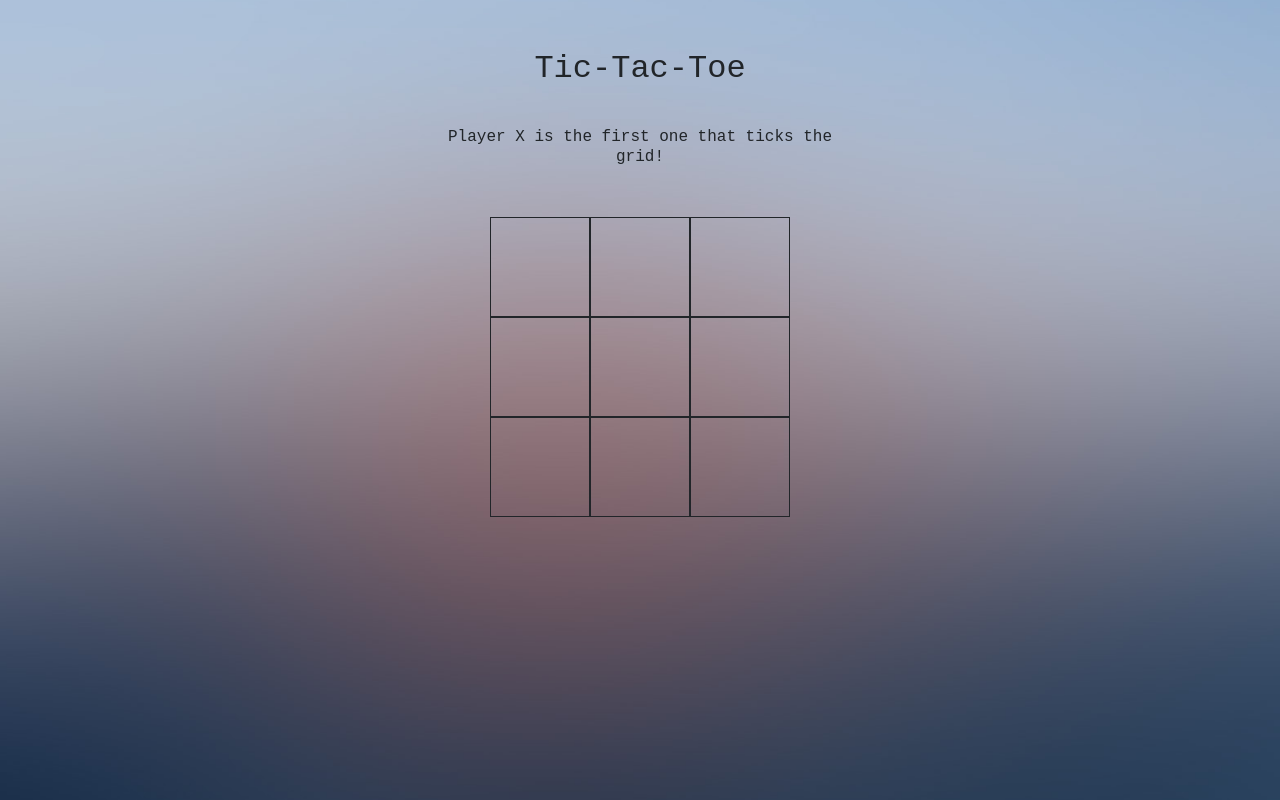
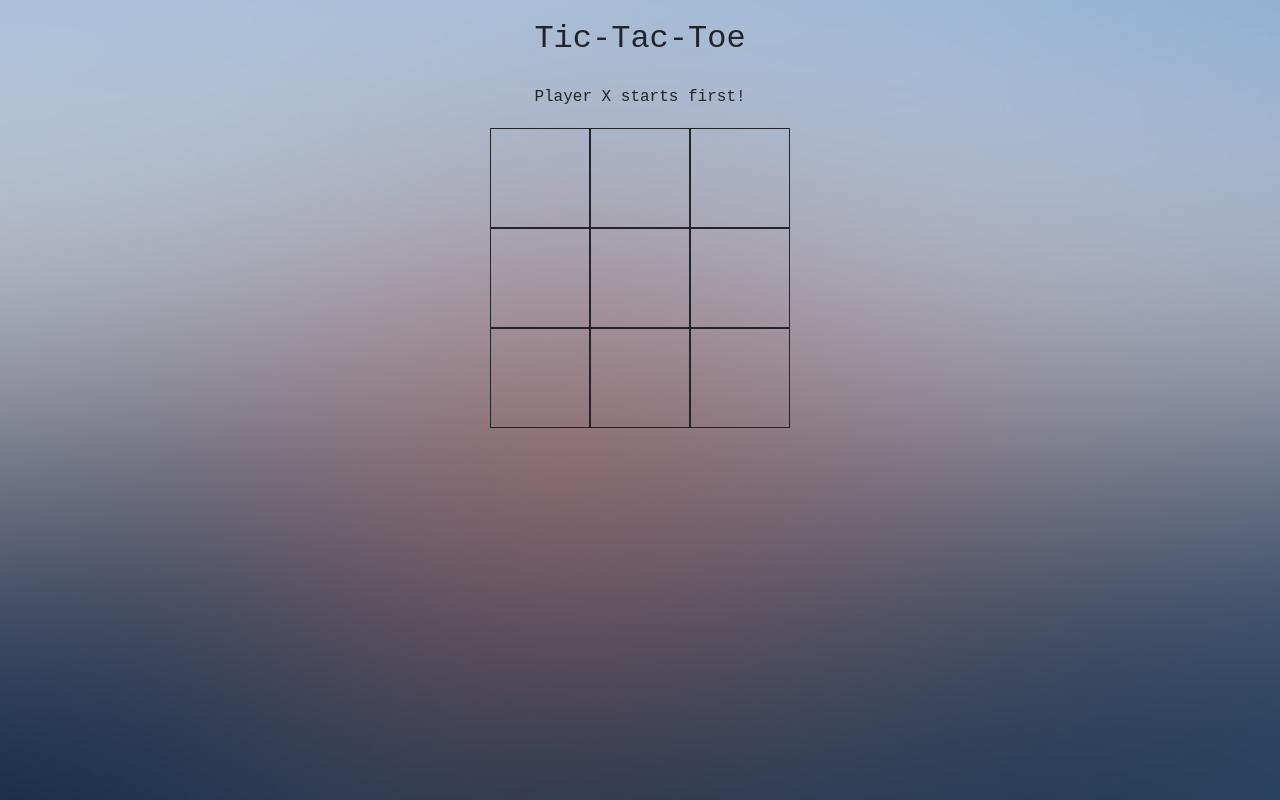
Before and after one commit to Vladsop/Tic-Tac-Toe, a plain HTML site: page index.html in a window 1280 px wide. Drawn offline with nearby package versions, Linux system fonts and the light colour scheme.

Commit message:
Stylesheet and First message update.

```diff
--- a/script.js
+++ b/script.js
@@ -5,7 +5,7 @@ var markedCells = 0;
 //Generates 3x3 game table according to the Tic Tac Toe game rules.
 function generateGrid() {
     document.getElementById("restartGame").style.display = "none";
-    printMessage("Player X is the first one that ticks the grid!");
+    printMessage("Player X starts first!");
     let container = document.getElementById("grid");
     for (let i = 1; i <= 9; ++i) {
         let cell = document.createElement("div");
--- a/stylesheet.css
+++ b/stylesheet.css
@@ -9,20 +9,20 @@ body {
 
 h2 {
     font-family: monospace;
-    margin-top: 20px;
-    margin-bottom: 20px;
+    margin-top: -30px;
     text-align: center;
 }
 
 h6 {
     font-family: monospace;
-    margin-top: 40px;
+    margin-top: 30px;
     text-align: center;
-    width: 420px;
+    width: 300px;
 }
 
 .content {
-    width: 420px;
+    width: 300px;
+    margin-top: 10px;
     margin: 50px auto;
 }
 
@@ -31,6 +31,7 @@ h6 {
     grid-template-columns: repeat(3, auto);
     width: 300px;
     margin: 50px auto;
+    margin-top: 20px;
 }
 #cell1, #cell2, #cell3, #cell4, #cell5, #cell6, #cell7, #cell8, #cell9 {
     font-family: monospace;
@@ -54,6 +55,7 @@ h6 {
 #restartGame {
     display: grid;
     margin: auto;
+    margin-top: -10px;
 }
 
 @keyframes bounce { 0% { transform: translateY(0); } 100% { transform: translateY(-10px); } }
```
